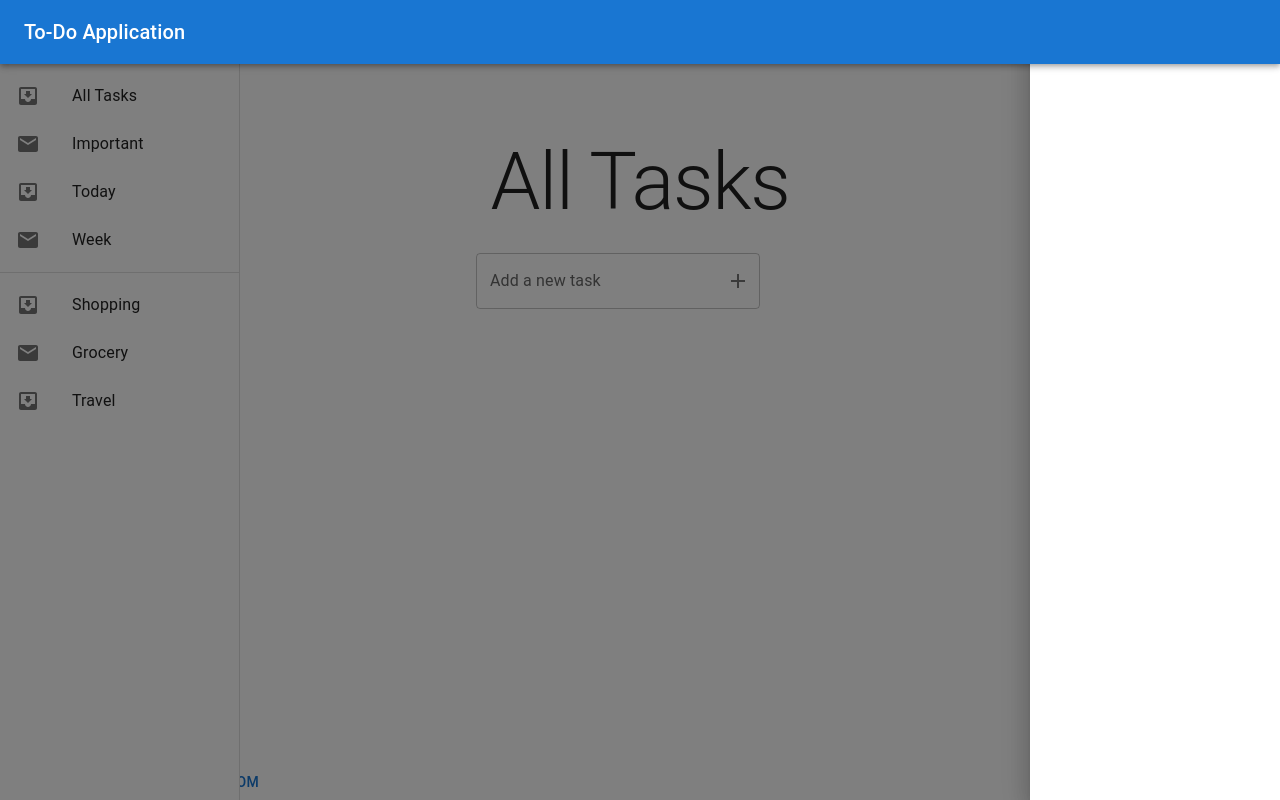
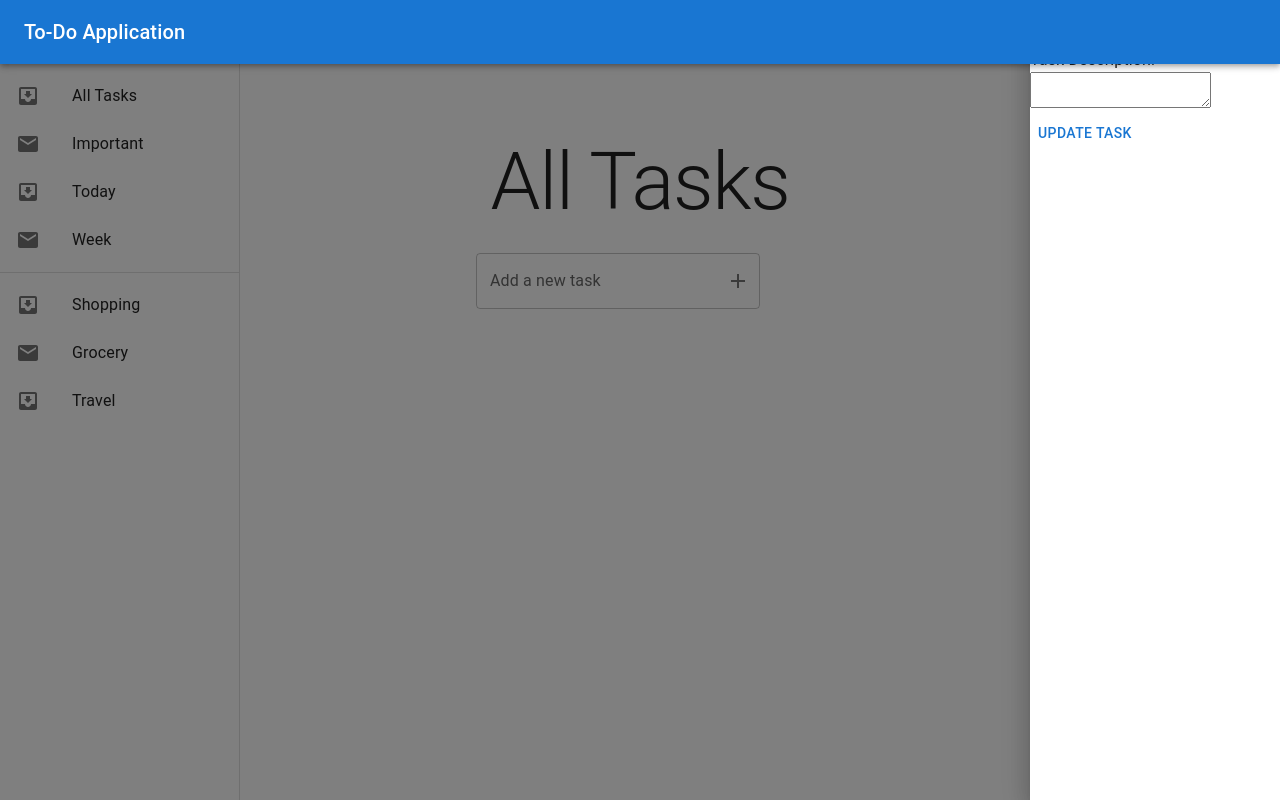
Before and after one commit to Manjil-Thapa/todo-react-app, a React (Vite) app: page / in a window 1280 px wide. Built offline with nearby package versions, Linux system fonts and the light colour scheme.

Commit message:
inputs added into drawer

```diff
--- a/src/components/RightDrawer.jsx
+++ b/src/components/RightDrawer.jsx
@@ -1,23 +1,18 @@
-import * as React from 'react';
-import Box from '@mui/material/Box';
+import React, { useState } from 'react';
 import Drawer from '@mui/material/Drawer';
 import Button from '@mui/material/Button';
-import List from '@mui/material/List';
-import Divider from '@mui/material/Divider';
-import ListItem from '@mui/material/ListItem';
-import ListItemButton from '@mui/material/ListItemButton';
-import ListItemIcon from '@mui/material/ListItemIcon';
-import ListItemText from '@mui/material/ListItemText';
-import InboxIcon from '@mui/icons-material/MoveToInbox';
-import MailIcon from '@mui/icons-material/Mail';
+import Box from '@mui/material/Box';
 
 export default function RightDrawer() {
-  const [state, setState] = React.useState({
+  const [state, setState] = useState({
     right: true,
+    taskTitle: '',
+    taskDescription: '',
   });
 
   const toggleDrawer = (anchor, open) => event => {
     if (
+      event &&
       event.type === 'keydown' &&
       (event.key === 'Tab' || event.key === 'Shift')
     ) {
@@ -27,33 +22,66 @@ export default function RightDrawer() {
     setState({ ...state, [anchor]: open });
   };
 
+  const handleInputChange = event => {
+    setState({ ...state, [event.target.name]: event.target.value });
+  };
+
+  const handleFormSubmit = event => {
+    event.preventDefault();
+
+    // Perform necessary actions with the updated task data (e.g., update the page, store changes in local storage)
+
+    // Reset the form inputs and close the drawer
+    setState({
+      ...state,
+      taskTitle: '',
+      taskDescription: '',
+      right: false,
+    });
+  };
+
   const list = anchor => (
     <Box
-      sx={{ width: anchor === 'top' || anchor === 'bottom' ? 'auto' : 250 }}
+      sx={{ width: 250 }}
       role='presentation'
       onClick={toggleDrawer(anchor, false)}
       onKeyDown={toggleDrawer(anchor, false)}
     >
-      <h1>hello</h1>
+      <form onSubmit={handleFormSubmit}>
+        <label>
+          Task Title:
+          <input
+            type='text'
+            name='taskTitle'
+            value={state.taskTitle}
+            onChange={handleInputChange}
+          />
+        </label>
+        <br />
+        <label>
+          Task Description:
+          <textarea
+            name='taskDescription'
+            value={state.taskDescription}
+            onChange={handleInputChange}
+          />
+        </label>
+        <br />
+        <Button type='submit'>Update Task</Button>
+      </form>
     </Box>
   );
 
   return (
     <div>
-      {['left', 'right', 'top', 'bottom'].map(anchor => (
-        <>
-          <Button key={anchor} onClick={toggleDrawer(anchor, true)}>
-            {anchor}
-          </Button>
-          <Drawer
-            anchor={anchor}
-            open={state[anchor]}
-            onClose={toggleDrawer(anchor, false)}
-          >
-            {list(anchor)}
-          </Drawer>
-        </>
-      ))}
+      <Button onClick={toggleDrawer('right', true)}>Edit Task</Button>
+      <Drawer
+        anchor='right'
+        open={state.right}
+        onClose={toggleDrawer('right', false)}
+      >
+        {list('right')}
+      </Drawer>
     </div>
   );
 }
```
